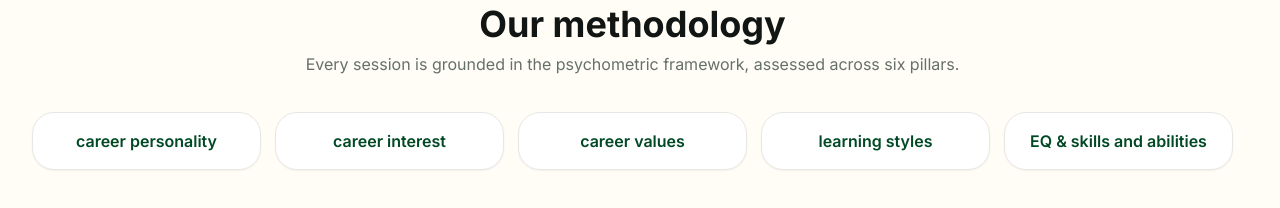
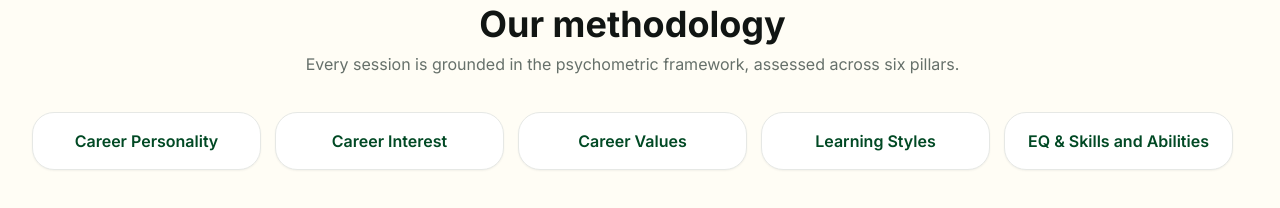
Before and after one commit to greenthera/bestcareercounselling.com, a React (Vite) app: page /who-we-are in a window 1280 px wide. Shown: the part 2600-2808 px from the top of the page. Built offline with nearby package versions, Linux system fonts and the light colour scheme; no server answers.

Commit message:
style: capitalize methodology pillar labels (#371)

```diff
--- a/src/components/who-we-are/OurMethodology.tsx
+++ b/src/components/who-we-are/OurMethodology.tsx
@@ -1,7 +1,7 @@
 import { ShieldCheck, Wand2, ListX, Hand, Megaphone } from 'lucide-react'
 import { Reveal } from '@/components/ui/reveal'
 
-const PILLARS = ['career personality', 'career interest', 'career values', 'learning styles', 'EQ & skills and abilities']
+const PILLARS = ['Career Personality', 'Career Interest', 'Career Values', 'Learning Styles', 'EQ & Skills and Abilities']
 
 const DONT_DO = [
   { text: 'No fortune telling', icon: Wand2 },
```
Also changed, not shown: 1 other file (tests, documents, lock files or other folders).
